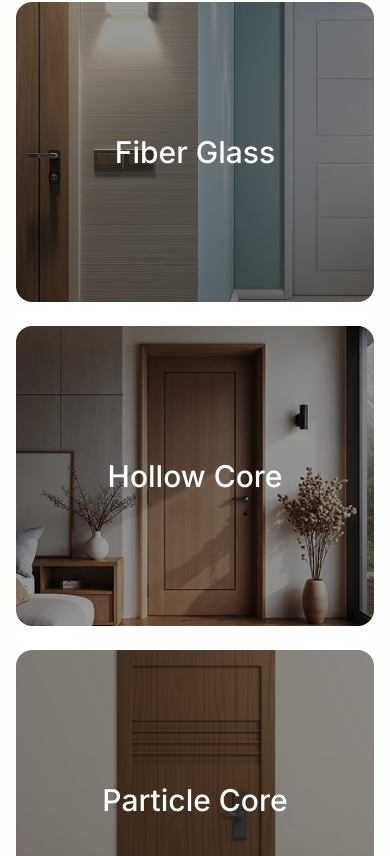
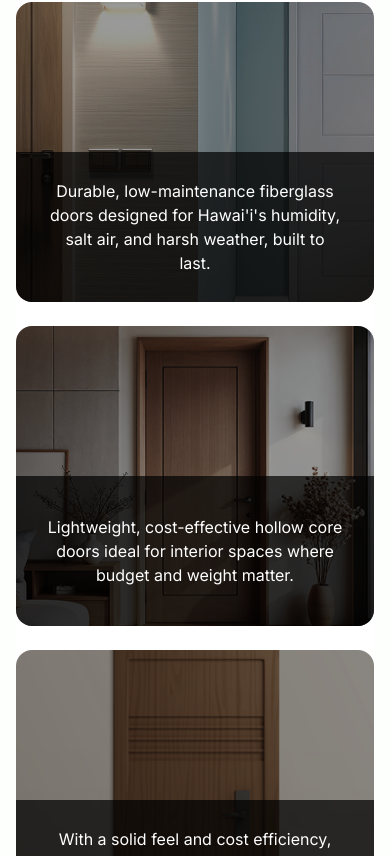
Before and after one commit to iamjuu/hawaii-door, a Next.js app: page / in a window 390 px wide. Shown: the part 2828-3684 px from the top of the page. Built offline with nearby package versions, Linux system fonts and the light colour scheme; a web font is replaced by a local one.

Commit message:
homepage hover problem fixed

```diff
--- a/app/(user)/gallery/page.tsx
+++ b/app/(user)/gallery/page.tsx
@@ -180,7 +180,7 @@ const GalleryPage = () => {
       {/* MOBILE FILTER BUTTON - STICKY */}
       <button
         onClick={() => setOpenFilter(true)}
-        className="md:hidden fixed top-[80px] left-6 z-30 flex items-center gap-2 border bg-[#b7d7a8] border-gray-300 rounded-lg px-4 py-2 text-sm font-medium hover:bg-[#a8c798] transition-colors shadow-lg"
+        className="md:hidden fixed top-[50px] left-6 z-30 flex items-center gap-2 border bg-[#b7d7a8] border-gray-300 rounded-lg px-4 py-2 text-sm font-medium hover:bg-[#a8c798] transition-colors shadow-lg"
       >
         <FiFilter className="text-lg" />
         Filter
--- a/app/(user)/home/components/Gallery.tsx
+++ b/app/(user)/home/components/Gallery.tsx
@@ -1,16 +1,16 @@
+"use client";
 
-import Link from "next/link"
-import Image from "next/image"
-import Woodcoreimag from "../../../../public/assets/images/landing/woodcore.png"
-import Hollowcoreimg from "../../../../public/assets/images/landing/hollowcore.png"
-import Fiberglassimg from "../../../../public/assets/images/landing/fiberglass.png"
-import Particlecoreimg from "../../../../public/assets/images/landing/particlecore.png"
-import Sclcimg from "../../../../public/assets/images/landing/sclc.png"
-import Vector5 from "../../../../public/assets/images/landing/vector5.png"
-import Vector6 from "../../../../public/assets/images/landing/vector6.png"
-import Headings from "../components/header"
-import { ProductFootericonDoor, ProductFootericonDoorGreen, Starcenter, StarcenterG } from "@/public/assets"
-// import Heading from "./Heading";
+import { useRef, useState, useEffect } from "react";
+import Link from "next/link";
+import Image from "next/image";
+import Woodcoreimag from "../../../../public/assets/images/landing/woodcore.png";
+import Hollowcoreimg from "../../../../public/assets/images/landing/hollowcore.png";
+import Fiberglassimg from "../../../../public/assets/images/landing/fiberglass.png";
+import Particlecoreimg from "../../../../public/assets/images/landing/particlecore.png";
+import Sclcimg from "../../../../public/assets/images/landing/sclc.png";
+import Headings from "../components/header";
+import { ProductFootericonDoor, ProductFootericonDoorGreen, Starcenter, StarcenterG } from "@/public/assets";
+
 const galleryItems = [
   {
     id: 1,
@@ -28,7 +28,6 @@ const galleryItems = [
     id: 3,
     title: "Hollow Core",
     description: " Lightweight, cost-effective hollow core doors ideal for interior spaces where budget and weight matter.",
-
     image: Hollowcoreimg,
   },
   {
@@ -43,19 +42,99 @@ const galleryItems = [
     description: " Premium laminated solid-core doors built for strength, sound reduction, and long-term stability ideal for high-traffic homes and commercial spaces.",
     image: Sclcimg,
   },
+];
 
-
-]
-// 👉 CHANGE WIDTH HERE ONLY
 const CONTENT_WIDTH = "max-w-7xl";
-// try: "max-w-4xl" | "max-w-5xl" | "max-w-7xl"
 
 const Gallerysection = () => {
+  const cardRefs = useRef<(HTMLDivElement | null)[]>([]);
+  const [inViewCards, setInViewCards] = useState<Set<number>>(new Set());
+  const [isMobile, setIsMobile] = useState(false);
+
+  useEffect(() => {
+    const check = () => setIsMobile(window.innerWidth < 768);
+    check();
+    window.addEventListener("resize", check);
+    return () => window.removeEventListener("resize", check);
+  }, []);
+
+  useEffect(() => {
+    if (!isMobile) return;
+    const refs = cardRefs.current.filter(Boolean) as HTMLDivElement[];
+    if (!refs.length) return;
+
+    const observer = new IntersectionObserver(
+      (entries) => {
+        setInViewCards((prev) => {
+          const next = new Set(prev);
+          entries.forEach((entry) => {
+            const idx = refs.indexOf(entry.target as HTMLDivElement);
+            if (idx === -1) return;
+            entry.isIntersecting ? next.add(idx) : next.delete(idx);
+          });
+          return next;
+        });
+      },
+      { threshold: 0.3, rootMargin: "0px 0px -10% 0px" }
+    );
+    refs.forEach((el) => observer.observe(el));
+    return () => observer.disconnect();
+  }, [isMobile]);
+
+  const isActive = (idx: number) => isMobile && inViewCards.has(idx);
+
+  // Single card renderer — desktop uses md:group-hover:*, mobile uses isActive state
+  const renderCard = (
+    item: (typeof galleryItems)[0],
+    idx: number,
+    heightClass: string,
+    descPadding: string
+  ) => {
+    const a = isActive(idx);
+    return (
+      <div
+        key={item.id}
+        ref={(el: HTMLDivElement | null) => { cardRefs.current[idx] = el; }}
+      >
+        <Link
+          href="/gallery"
+          className={`group relative ${heightClass} rounded-2xl overflow-hidden cursor-pointer block`}
+        >
+          <Image
+            src={item.image}
+            alt={item.title}
+            fill
+            className={`object-cover transition-transform duration-500 md:group-hover:scale-105 ${a ? "scale-105" : ""}`}
+          />
+          {/* Dark overlay - slides up from bottom */}
+          <div
+            className={`absolute bottom-0 left-0 right-0 h-1/2 bg-black/70 transition-transform duration-500 ease-out md:group-hover:translate-y-0 ${a ? "translate-y-0" : "translate-y-full"}`}
+          />
+          {/* Card title - fades out when overlay appears */}
+          <div className="absolute inset-0 flex items-center justify-center">
+            <h3
+              className={`text-white text-3xl font-medium transition-opacity duration-300 md:group-hover:opacity-0 ${a ? "opacity-0" : "opacity-100"}`}
+            >
+              {item.title}
+            </h3>
+          </div>
+          {/* Description - slides up with overlay */}
+          <div
+            className={`absolute bottom-0 left-0 right-0 h-1/2 ${descPadding} flex items-center justify-center transition-transform duration-500 ease-out md:group-hover:translate-y-0 ${a ? "translate-y-0" : "translate-y-full"}`}
+          >
+            <p className="text-white text-base md:text-lg font-roboto text-center">
+              {item.description}
+            </p>
+          </div>
+        </Link>
+      </div>
+    );
+  };
+
   return (
-    <div className="w-full py-[25px] sm:py-12 md:pt-[50px] md:py-[0px] font-inter ">
+    <div className="w-full py-[25px] sm:py-12 md:pt-[50px] md:py-[0px] font-inter">
       <div className="w-full px-4 sm:px-6 md:px-8 lg:px-12 xl:px-16 2xl:px-[60px]">
         <div className="max-w-[1400px] 2xl:mx-auto gap-[46px] flex flex-col">
-          {/* MAIN CONTENT */}
           <div className="">
             <div className="mb-[25px] md:mb-[60px]">
               <Headings
@@ -64,106 +143,41 @@ const Gallerysection = () => {
               />
             </div>
 
-            {/* Gallery Grid */}
-            <div className=" pb-[25px] bg-white md:pb-12">
+            <div className="pb-[25px] bg-white md:pb-12">
               <div className="grid grid-cols-1 md:grid-cols-2 gap-6">
+                {/* First row — 2 cards */}
+                {renderCard(galleryItems[0], 0, "h-[300px]", "p-8")}
+                {renderCard(galleryItems[1], 1, "h-[300px]", "p-8")}
 
-                {/* First Row */}
-                <Link href="/gallery" className="group relative h-[300px] rounded-2xl overflow-hidden cursor-pointer block">
-                  <Image
-                    src={galleryItems[0].image}
-                    alt={galleryItems[0].title}
-                    fill
-                    className="object-cover transition-transform duration-500 group-hover:scale-105"
-                  />
-                  <div className="absolute bottom-0 left-0 right-0 h-1/2 bg-black/70 translate-y-full group-hover:translate-y-0 transition-transform duration-500 ease-out" />
-                  <div className="absolute inset-0 flex items-center justify-center">
-                    <h3 className="text-white text-3xl font-medium opacity-100 transition-opacity duration-300 group-hover:opacity-0">
-                      {galleryItems[0].title}
-                    </h3>
-                  </div>
-                  <div className="absolute bottom-0 left-0 right-0 h-1/2 p-8 flex items-center justify-center translate-y-full group-hover:translate-y-0 transition-transform duration-500 ease-out">
-                    <p className="text-white text-base md:text-lg font-roboto text-center">
-                      {galleryItems[0].description}
-                    </p>
-                  </div>
-                </Link>
-
-                <Link href="/gallery" className="group relative h-[300px] rounded-2xl overflow-hidden cursor-pointer block">
-                  <Image
-                    src={galleryItems[1].image}
-                    alt={galleryItems[1].title}
-                    fill
-                    className="object-cover transition-transform duration-500 group-hover:scale-105"
-                  />
-                  <div className="absolute bottom-0 left-0 right-0 h-1/2 bg-black/70 translate-y-full group-hover:translate-y-0 transition-transform duration-500 ease-out" />
-                  <div className="absolute inset-0 flex items-center justify-center">
-                    <h3 className="text-white text-3xl font-medium opacity-100 transition-opacity duration-300 group-hover:opacity-0">
-                      {galleryItems[1].title}
-                    </h3>
-                  </div>
-                  <div className="absolute bottom-0 left-0 right-0 h-1/2 p-8 flex items-center justify-center translate-y-full group-hover:translate-y-0 transition-transform duration-500 ease-out">
-                    <p className="text-white text-base md:text-lg font-roboto text-center">
-                      {galleryItems[1].description}
-                    </p>
-                  </div>
-                </Link>
-
-                {/* Second Row */}
+                {/* Second row — 3 cards */}
                 <div className="md:col-span-2 grid grid-cols-1 md:grid-cols-3 gap-6">
-                  {galleryItems.slice(2).map((item) => (
-                    <Link
-                      href="/gallery"
-                      key={item.id}
-                      className="group relative h-[300px] md:h-[350px] rounded-2xl overflow-hidden cursor-pointer block"
-                    >
-                      <Image
-                        src={item.image}
-                        alt={item.title}
-                        fill
-                        className="object-cover transition-transform duration-500 group-hover:scale-105"
-                      />
-                      <div className="absolute bottom-0 left-0 right-0 h-1/2 bg-black/70 translate-y-full group-hover:translate-y-0 transition-transform duration-500 ease-out" />
-                      <div className="absolute inset-0 flex items-center justify-center">
-                        <h3 className="text-white text-3xl font-medium opacity-100 transition-opacity duration-300 group-hover:opacity-0">
-                          {item.title}
-                        </h3>
-                      </div>
-                      <div className="absolute bottom-0 left-0 right-0 h-1/2 p-6 flex items-center justify-center translate-y-full group-hover:translate-y-0 transition-transform duration-500 ease-out">
-                        <p className="text-white text-sm md:text-base font-roboto text-center">
-                          {item.description}
-                        </p>
-                      </div>
-                    </Link>
-                  ))}
+                  {galleryItems.slice(2).map((item, i) =>
+                    renderCard(item, i + 2, "h-[300px] md:h-[350px]", "p-6")
+                  )}
                 </div>
-
               </div>
             </div>
           </div>
-
-          {/* FULL WIDTH STRIP */}
-
         </div>
       </div>
-      <div className="w-full flex items-start md:items-center justify-center bg-[#F6F5F1] h-[82px] md:h-[68px] ">
-        <div className={`${CONTENT_WIDTH}  relative  flex flex-col md:flex-row justify-center  items-start md:items-center gap-2 md:gap-12 lg:gap-16 py-3 md:py-[25px] group   md:mt-0 transition-all duration-300 text-xs sm:text-sm md:text-base`}>
 
-          <p className="flex md:items-center gap-1  md:gap-4 items-start ">
+      {/* Full-width strip */}
+      <div className="w-full flex items-start md:items-center justify-center bg-[#F6F5F1] h-[82px] md:h-[68px]">
+        <div className={`${CONTENT_WIDTH} relative flex flex-col md:flex-row justify-center items-start md:items-center gap-2 md:gap-12 lg:gap-16 py-3 md:py-[25px] group md:mt-0 transition-all duration-300 text-xs sm:text-sm md:text-base`}>
+          <p className="flex md:items-center gap-1 md:gap-4 items-start">
             <div className="relative w-8 h-8">
               <Image src={ProductFootericonDoor} className="w-6 h-6 sm:w-7 sm:h-7 md:size-[32px] group-hover:opacity-0 transition-opacity duration-300" alt="Door" width={100} height={100} />
               <Image src={ProductFootericonDoorGreen} className="w-6 h-6 sm:w-7 sm:h-7 md:size-[32px] absolute top-0 left-0 opacity-0 group-hover:opacity-100 transition-opacity duration-300" alt="Door" width={100} height={100} />
             </div>
             Machined to Perfection
           </p>
-          <p className="flex md:items-center gap-1  md:gap-4 items-start ">
+          <p className="flex md:items-center gap-1 md:gap-4 items-start">
             <div className="relative w-8 h-8">
               <Image src={Starcenter} className="w-6 h-6 sm:w-7 sm:h-7 md:size-[32px] group-hover:opacity-0 transition-opacity duration-300" alt="Settings" width={100} height={100} />
               <Image src={StarcenterG} className="w-6 h-6 sm:w-7 sm:h-7 md:size-[32px] absolute top-0 left-0 opacity-0 group-hover:opacity-100 transition-opacity duration-300" alt="Settings" width={100} height={100} />
             </div>
             True Hawaii Spec
           </p>
-
         </div>
       </div>
     </div>
--- a/app/(user)/home/components/link-button.tsx
+++ b/app/(user)/home/components/link-button.tsx
@@ -22,7 +22,7 @@ export default function PillCTAButton({
   // Mobile/tablet only: trigger the same overlay animation as desktop hover on tap
   const handleTouchStart = () => {
     setTouched(true);
-    setTimeout(() => setTouched(false), 400);
+    setTimeout(() => setTouched(false), 700);
   };
 
   return (
@@ -37,7 +37,7 @@ export default function PillCTAButton({
         text-sm sm:text-base md:text-lg lg:text-[20px] xl:text-[22px]
         font-normal leading-tight sm:leading-none
         whitespace-normal sm:whitespace-nowrap text-center
-        active:scale-[0.96] transition-transform duration-150
+        active:scale-[0.97]
         ${className}
       `}
       style={{ fontFamily: "'Roboto', sans-serif" }}
```
Also changed, not shown: app/(user)/home/components/Steps.tsx (+7 -5 lines), app/(user)/home/components/Testimonial.tsx (+34 -2 lines).
